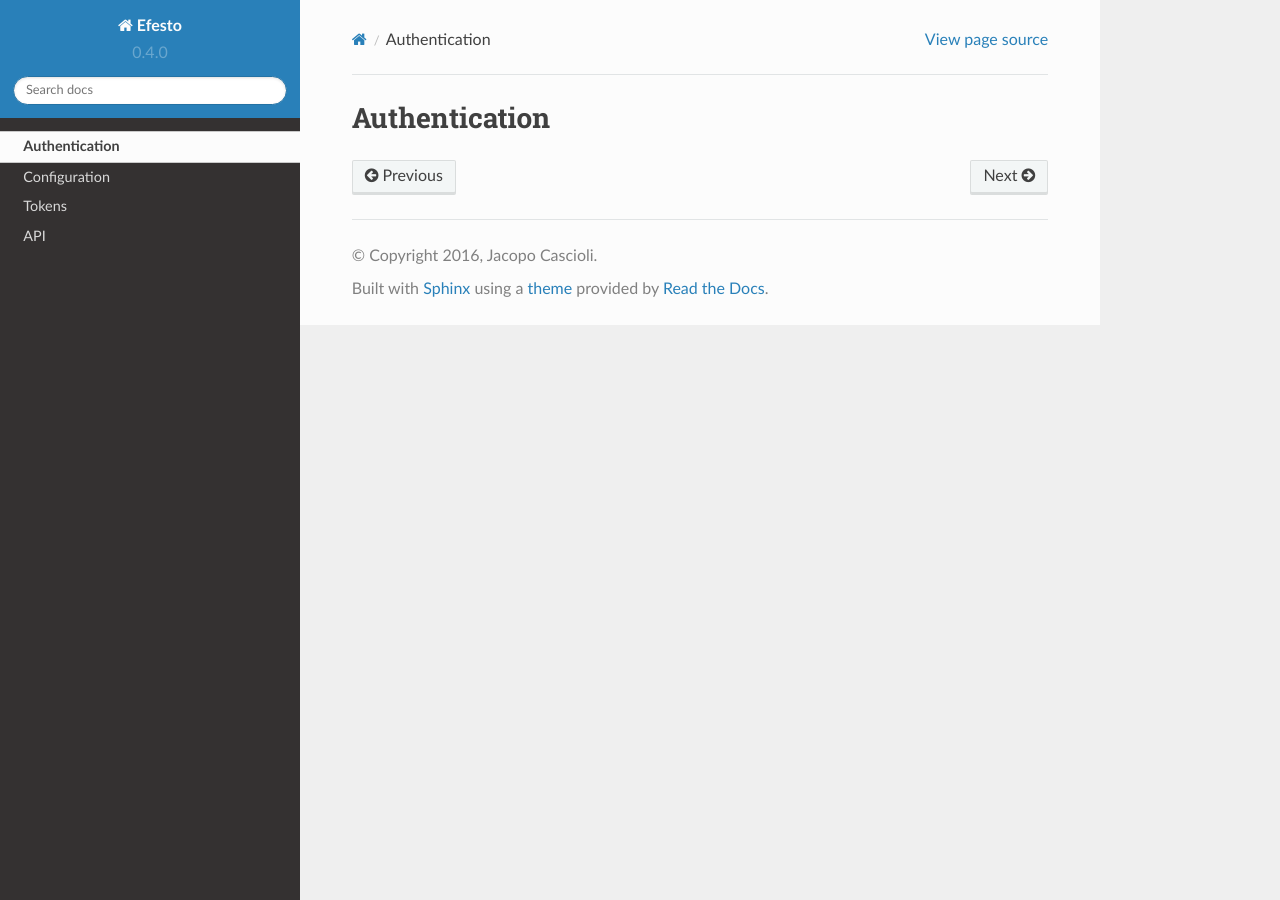
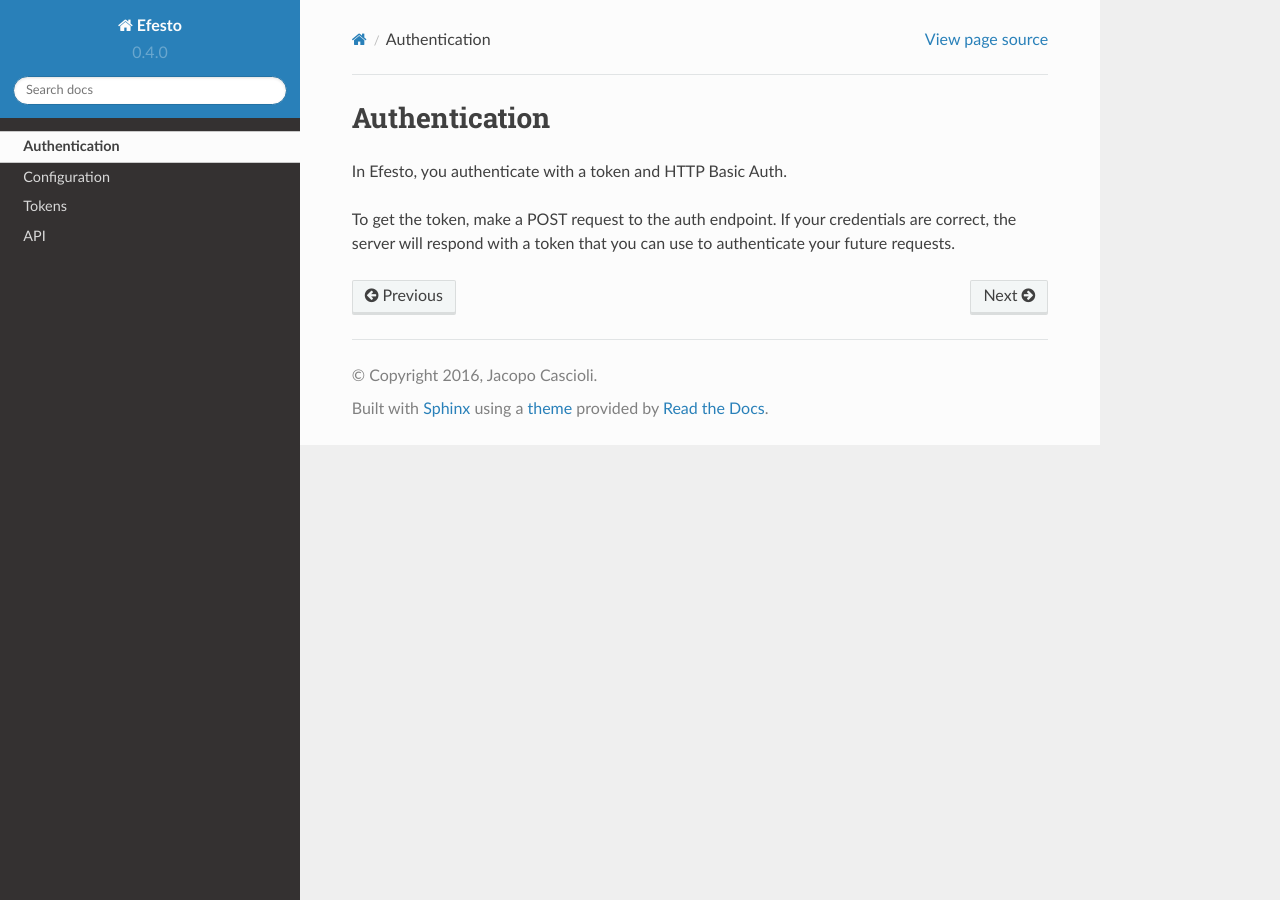
Before and after one commit to gitter-badger/efesto, a Sphinx documentation site: the page built from docs/authentication.rst, in a window 1280 px wide. Built offline with Sphinx 7.4.7 and the Read the Docs theme 2.0.0, drawn with Linux system fonts in a browser that asks for light colours.

Commit message:
docs(authentication): add authentication explanation

```diff
--- a/docs/authentication.rst
+++ b/docs/authentication.rst
@@ -1,2 +1,7 @@
 Authentication
 ==============
+In Efesto, you authenticate with a token and HTTP Basic Auth.
+
+To get the token, make a POST request to the auth endpoint. If your
+credentials are correct, the server will respond with a token that you can use
+to authenticate your future requests.
```
